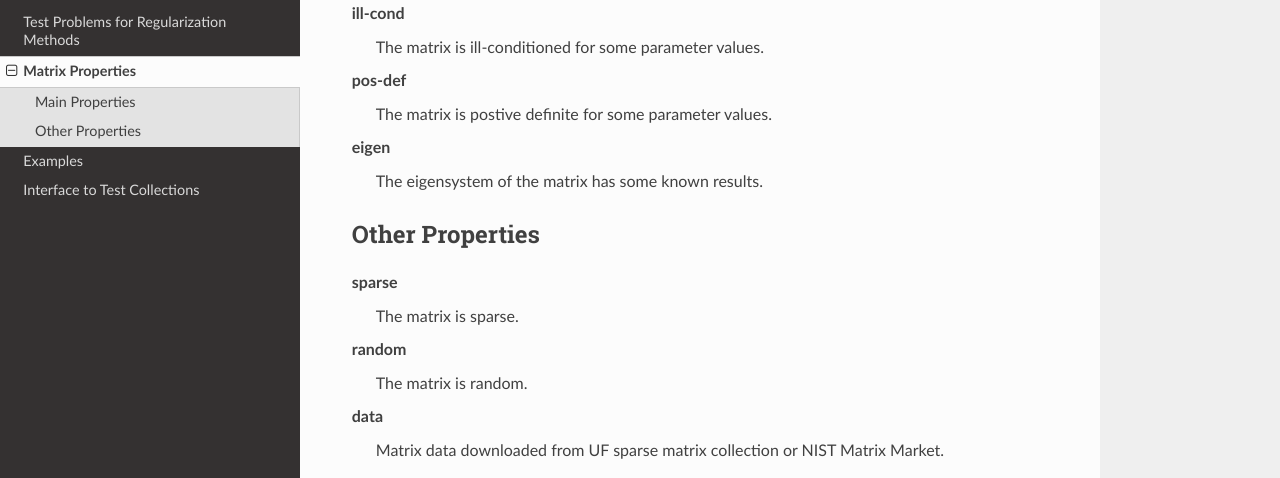
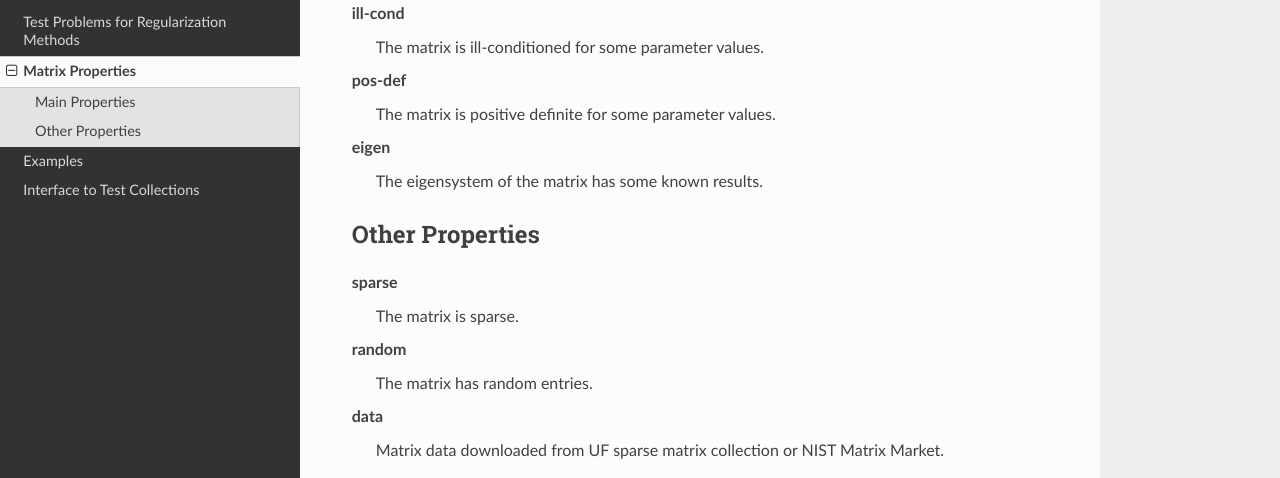
Before and after one commit to JuliaLinearAlgebra/MatrixDepot.jl, a Sphinx documentation site: the page built from doc/properties.rst, in a window 1280 px wide and 900 px high, scrolled down 891 px. Shown: the part 182-660 px from the top of the window. Built offline with Sphinx 7.4.7 and the Read the Docs theme 2.0.0, drawn with Linux system fonts in a browser that asks for light colours.

Commit message:
fix typos

```diff
--- a/doc/properties.rst
+++ b/doc/properties.rst
@@ -60,7 +60,7 @@ Main Properties
        The matrix is ill-conditioned for some parameter values.
 
    pos-def
-       The matrix is postive definite for some parameter values.
+       The matrix is positive definite for some parameter values.
 
    eigen
        The eigensystem of the matrix has some known results.
@@ -74,7 +74,7 @@ Other Properties
       The matrix is sparse.
 
    random
-      The matrix is random.
+      The matrix has random entries.
 
    data
       Matrix data downloaded from UF sparse matrix collection or
```
